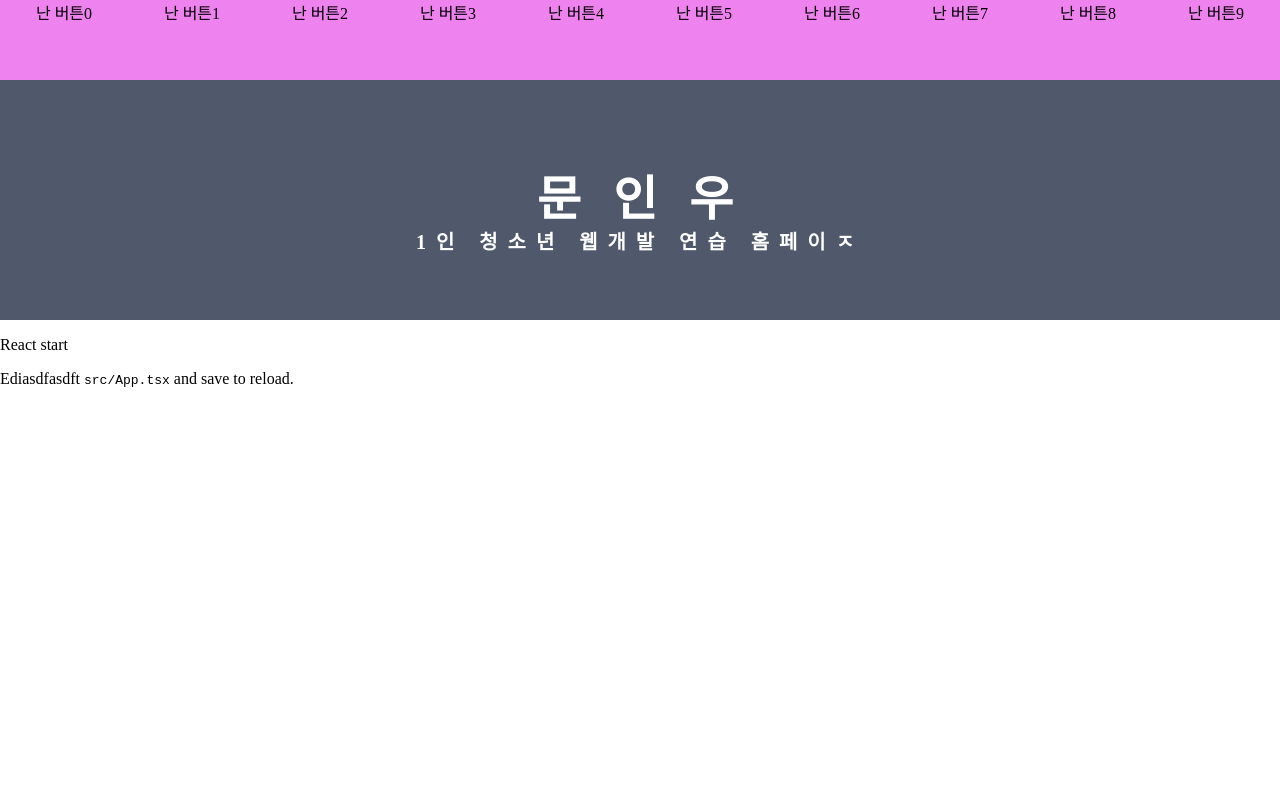
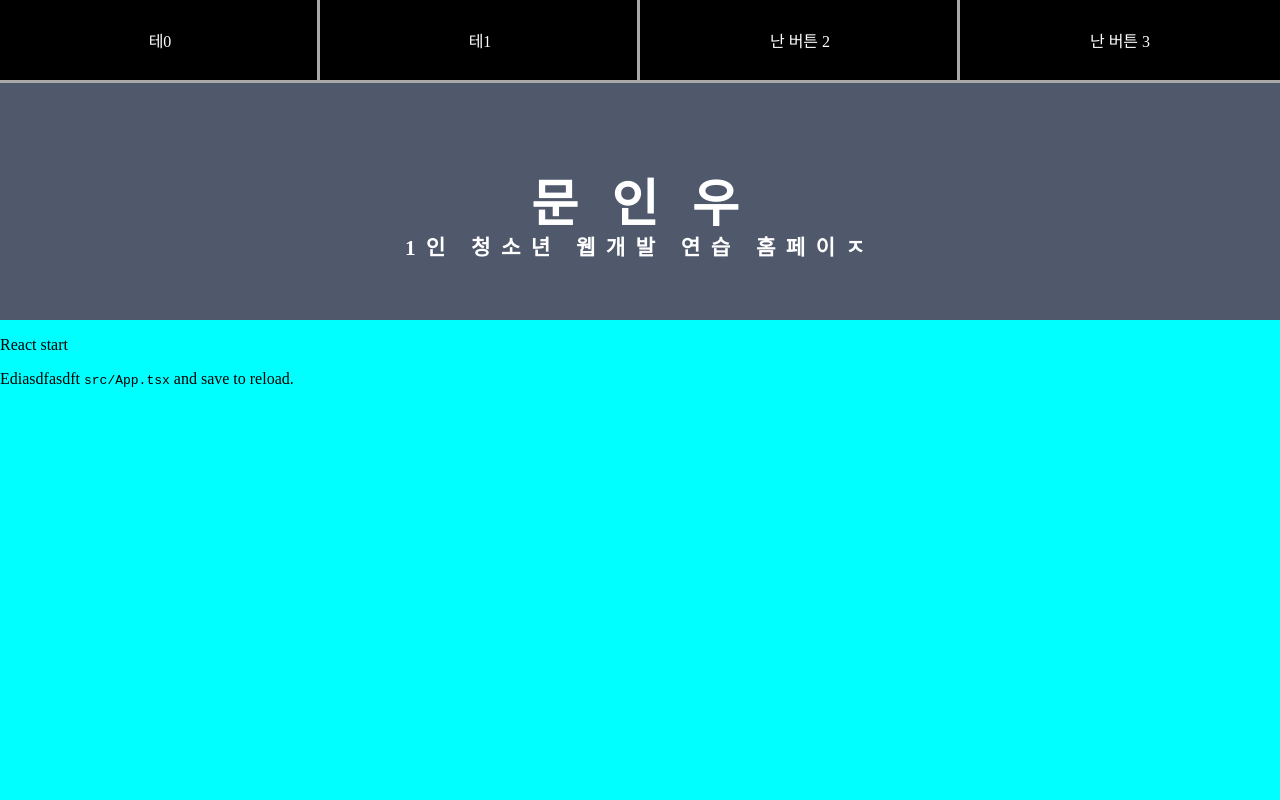
Before and after one commit to modabada/ReactWeb, a React (Create React App) app: page / in a window 1280 px wide. Shown: the top 800 px of the page. Built offline with nearby package versions, Linux system fonts and the light colour scheme; a web font is replaced by a local one.

Commit message:
div속성 연구완료, element들의 사이즈 조절에 주의 요망

```diff
--- a/src/App.css
+++ b/src/App.css
@@ -4,3 +4,8 @@ body {
     margin-left: 0%;
     margin-right: 0%;
 }
+
+html {
+    background-color: cyan;
+    scroll-behavior: smooth;
+}
--- a/src/MenuBar.css
+++ b/src/MenuBar.css
@@ -5,13 +5,28 @@
 
 
 .MenuBar {
-    height: 10vh;
-    width: 100vw;
+    margin-top: -10vh;
+    height: 10%;
+    width: 100%;
     position: fixed;
     display: flex;
     z-index: 1;
     background-color: violet;
-    align-content: center;
     justify-content: space-around;
+}
 
+.Btn {
+    cursor: pointer;
+    color: white;
+    background-color: black;
+    outline-color: darkgray;
+    outline-width: 1%;
+    outline-style: solid;
+    width: 25%; /* 100% / MenuBar.tsx.cnt */
+    height: 100%;
+    display: flex;
+    justify-content: center;
+    align-items: center;
+    margin-top: auto;
+    margin-bottom: auto;
 }
--- a/src/MenuBar.tsx
+++ b/src/MenuBar.tsx
@@ -2,8 +2,8 @@ import './MenuBar.css';
 
 function MenuBar() {
     const Sections:Array<JSX.Element> = [];
-    for(let i = 0; i < 10; i++) {
-        Sections.push(<Section index={i + ""}/>)
+    for(let i = 0; i < 4; i++) {
+        Sections.push(<Section index={i}/>)
     }
     return (
         <div className="MenuBar">
@@ -13,35 +13,18 @@ function MenuBar() {
 }
 
 
-class button {
-    prop;
-    constructor(prop: any) {
-        this.prop = prop;
-    }
-    static test1(e: number) {
-        alert(e);
-    }
-
-    static Section(prop: any) {
-        return(<div className="Btn" onClick={this.test1.bind(this, prop.index)}>난버튼{prop.index}</div>)
-    }
-}
-const moveLink = (e: number) => {
-    switch(e) {
-        case 0:
-            alert("ㅎㅇ");
-            break;
-    }
-}
-
-function test() {
-    alert("test");
-}
 function test1(e: number) {
     alert("t" + e);
 }
 function Section(prop: any) {
-    return(<div className="Btn" onClick={(e) => test1.bind(e, prop.index)}>난 버튼{prop.index}</div>)
+    switch(prop.index) {
+        case 0:
+            return(<div className="Btn" onClick={e => test1(prop.index)}>테0</div>);
+        case 1:
+            return(<div className="Btn" onClick={e => test1(prop.index)}>테1</div>);
+        default:
+            return(<div className="Btn" onClick={e => test1(prop.index)}>난 버튼 {prop.index}</div>);
+    }
 }
 
 export default MenuBar;
--- a/src/Title.css
+++ b/src/Title.css
@@ -5,24 +5,24 @@
 
 
 .Title {
-    height: 40vh;
+    margin-top: 10vh;
+    cursor: default;
+    height: 30vh;
     width: 100vw;
     position: relative;
     display: flex;
     justify-content: center;
     background-color: #50586C;
     color: white;
-    font-size: 24px;
-    letter-spacing: 10px;
+    font-size: 2vw;
+    letter-spacing: 0.8vw;
     font-family: 'NanumGarMae';
 
 }
 
 .MainTitle {
     position: absolute;
-    margin-top: auto;
-    margin-bottom: auto;
-    top: 50%
+    align-self: center;
 }
 
 .SubTitle {
--- a/src/Title.tsx
+++ b/src/Title.tsx
@@ -51,8 +51,8 @@ function Title() {
 
     return (
         <div className="Title">
-            <h1 className="MainTitle">문 인 우</h1>
-            <h5 className="SubTitle">{word_output()} </h5>
+            <h1 className="MainTitle" draggable>문 인 우</h1>
+            <h5 className="SubTitle" draggable>{word_output()} </h5>
         </div>
     )
 }
```
